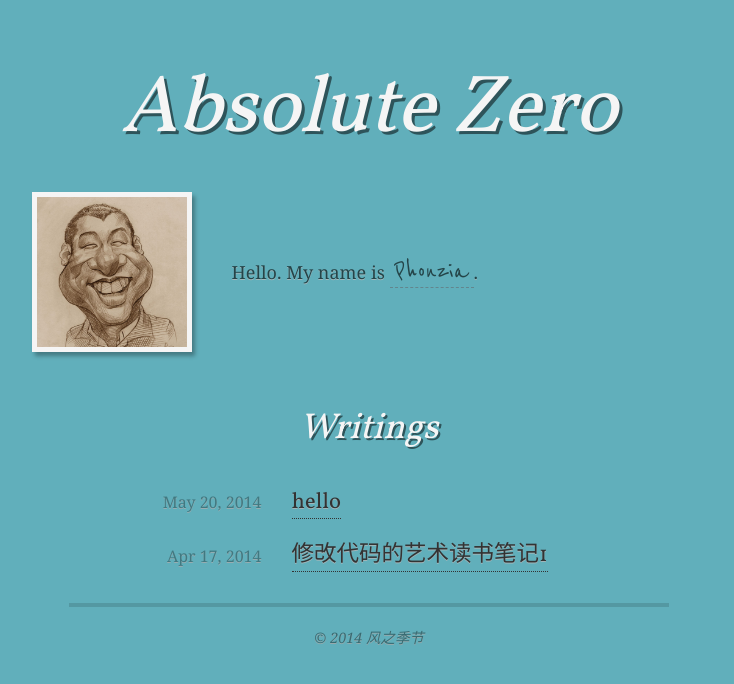
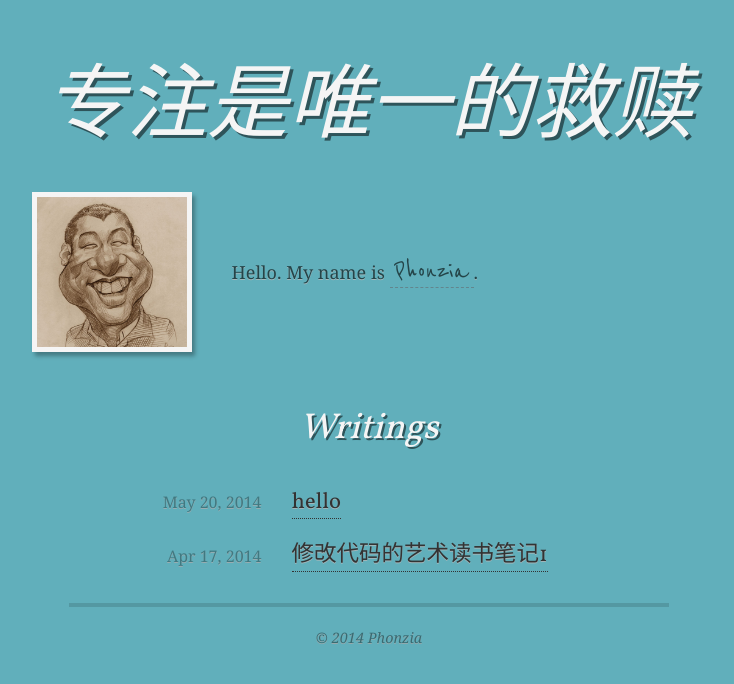
Before and after one commit to phonzia/old_blog, a Jekyll site: the page built from index.html, in a window 1280 px wide. Shown: the top 684 px of the page, without its empty margins (271-1005 px from the left). Built offline with Jekyll 4.4.1, drawn with Linux system fonts in a browser that asks for light colours; some web fonts are replaced; Markdown is read by kramdown in place of the engine named in the settings.

Commit message:
修改了一些签名

```diff
--- a/_layouts/default.html
+++ b/_layouts/default.html
@@ -3,7 +3,7 @@
 <html xmlns="http://www.w3.org/1999/xhtml" dir="ltr" lang="en-US">
   <head>
     <meta http-equiv="Content-Type" content="text/html; charset=UTF-8" />
-    <meta name="author" content="Kiwee" />
+    <meta name="author" content="Phonzia" />
     <title>{{ page.title }}</title>
     <link rel="stylesheet" href="/css/screen.css" type="text/css" media="screen, projection">
     <link rel="stylesheet" href="/css/syntax.css" type="text/css" media="screen, projection">
--- a/_layouts/post.html
+++ b/_layouts/post.html
@@ -6,7 +6,7 @@ body_id: post
 <article>
   <div class="content">
     <header>
-      <p><a href="/">Absolute Zero</a></p>
+      <p><a href="/">专注是唯一的救赎</a></p>
       <h1>{{ page.title }}</h1>
       <p class="date">{{ page.date | date: "%A, %B %d, %Y" }}</p>
     </header>
--- a/index.html
+++ b/index.html
@@ -1,15 +1,15 @@
 ---
 body_id: welcome
 layout: default
-title: 风之季节
+title: 专注是唯一的救赎
 ---
 <link href='http://fonts.googleapis.com/css?family=Reenie+Beanie' rel='stylesheet' type='text/css'>
 <header>
-  <title>绝对零度</title>
+  <title>专注是唯一的救赎</title>
   <link href="favicon.ico" mce_href="favicon.ico" rel="bookmark" type="image/x-icon" />
   <link href="favicon.ico" mce_href="favicon.ico" rel="icon" type="image/x-icon" />
   <link href="favicon.ico" mce_href="favicon.ico" rel="shortcut icon" type="image/x-icon" />
-  <h1><em>Absolute Zero</em></h1>
+  <h1><em>专注是唯一的救赎</em></h1>
 </header>
 <section id="about">
   <div id="mugshot">
@@ -33,5 +33,5 @@ title: 风之季节
   </ul>
 </section>
 <footer>
-  <p><em>© 2014 风之季节</em></p>
+  <p><em>© 2014 Phonzia</em></p>
 </footer>
```
Also changed, not shown: images/MarkDown技巧.png (deleted), images/psb.png (deleted), images/vim.jpg (deleted).
